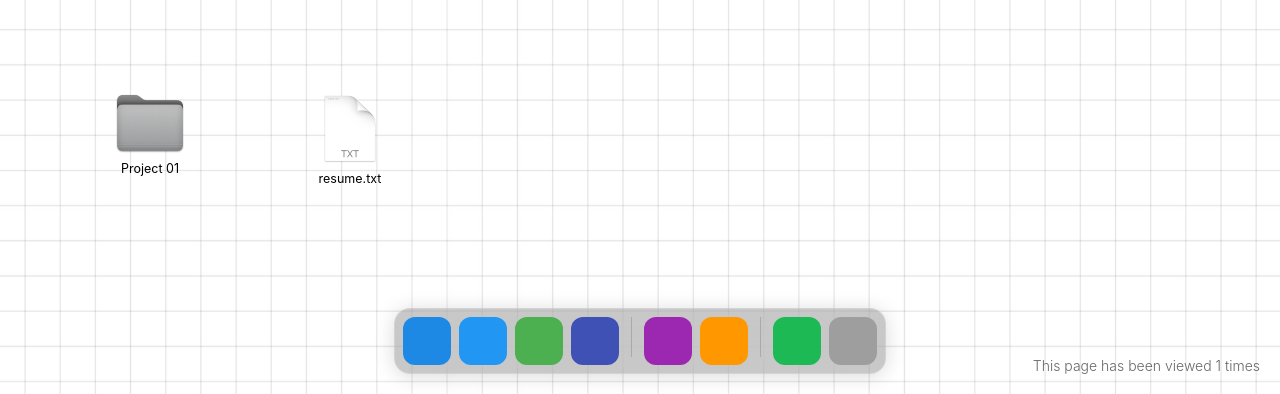
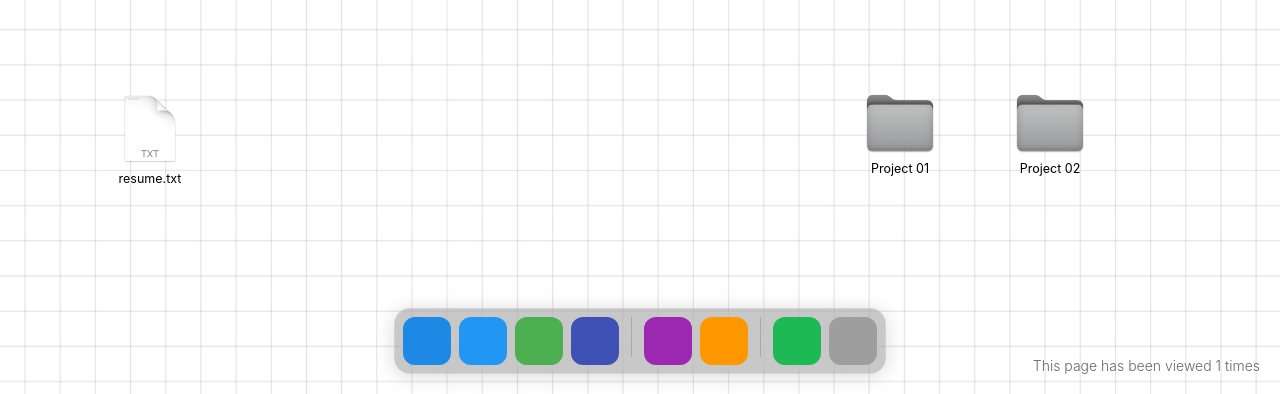
Before and after one commit to nayana266/PortfolioNayana, a plain HTML site: page index.html in a window 1280 px wide. Shown: the part 406-800 px from the top of the page. Drawn offline with Linux system fonts and the light colour scheme.

Commit message:
Move Project 02 folder next to Project 01

```diff
--- a/style.css
+++ b/style.css
@@ -78,12 +78,12 @@ body {
 
   .projects-folder {
     top: 500px;
-    left: 100px;
+    left: 850px;
   }
 
   .project02-folder {
-    top: 100px;
-    left: 300px;
+    top: 500px;
+    left: 1000px;
   }
 
   .window {
@@ -269,7 +269,7 @@ body {
 
   .resume-file {
     top: 500px;
-    left: 300px;
+    left: 100px;
   }
 
   .welcome-text {
```
